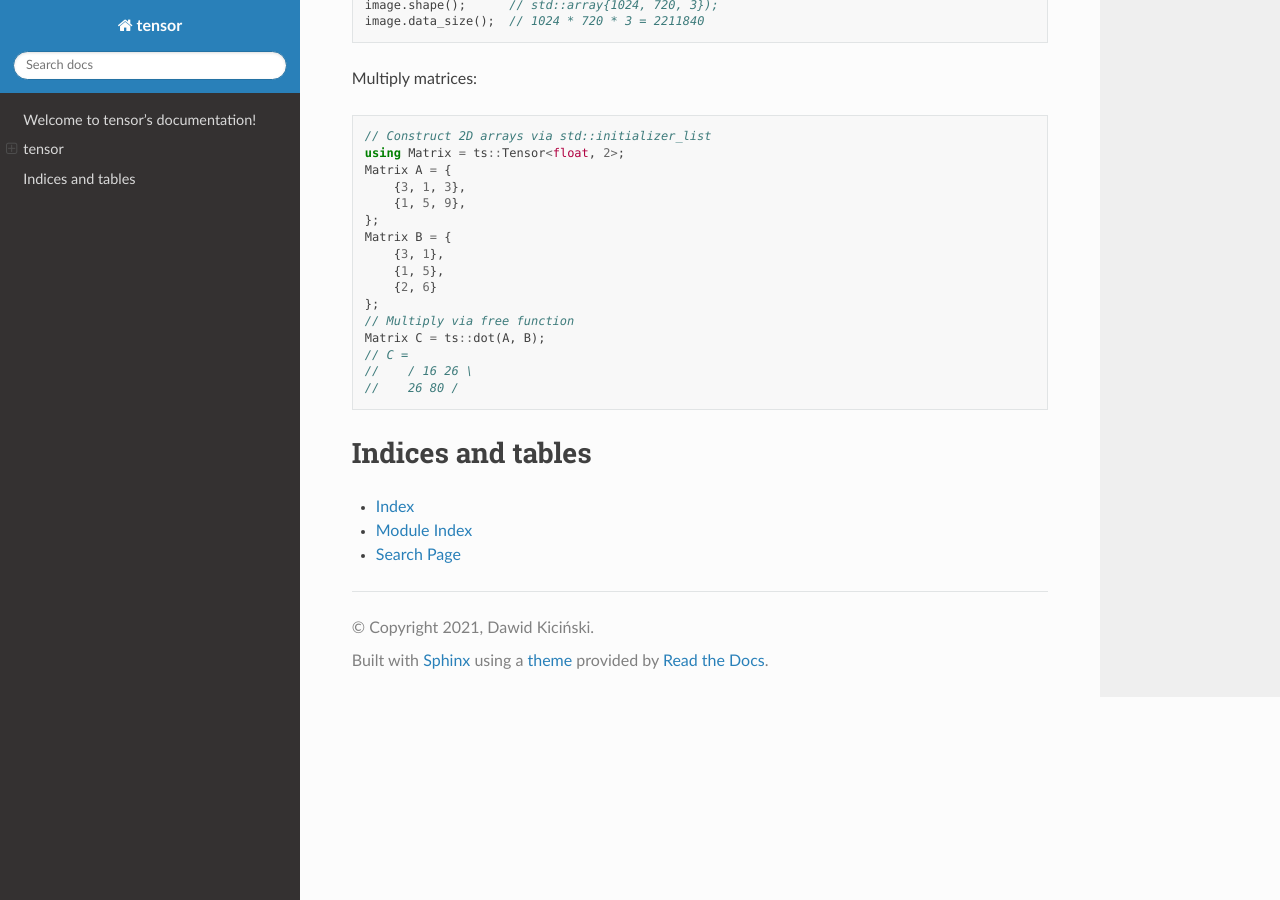
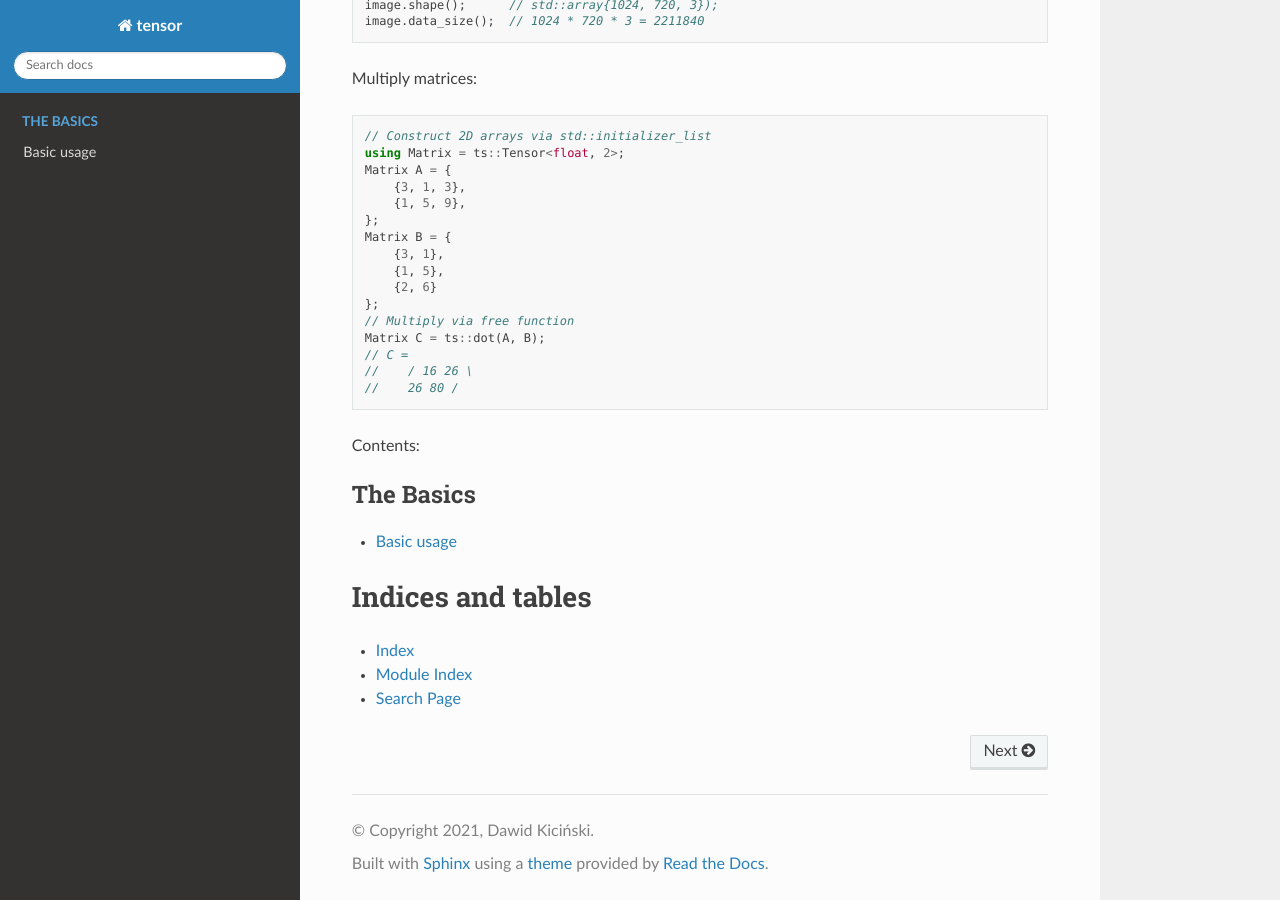
Before and after one commit to d-kicinski/tensor, a Sphinx documentation site: the page built from docs/index.rst, in a window 1280 px wide and 900 px high, scrolled down 1126 px. Built offline with Sphinx 7.4.7 and the Read the Docs theme 2.0.0, drawn with Linux system fonts in a browser that asks for light colours.

Commit message:
Update docs

```diff
--- a/docs/index.rst
+++ b/docs/index.rst
@@ -8,10 +8,16 @@
 
 .. include:: readme.rst
 
+
+.. only:: not latex
+
+    Contents:
+
 .. toctree::
+   :caption: The Basics
    :maxdepth: 2
-   :caption: Contents:
 
+   usage
 
 
 Indices and tables
```
Also changed, not shown: docs/usage.rst (added, +36 -0 lines).
